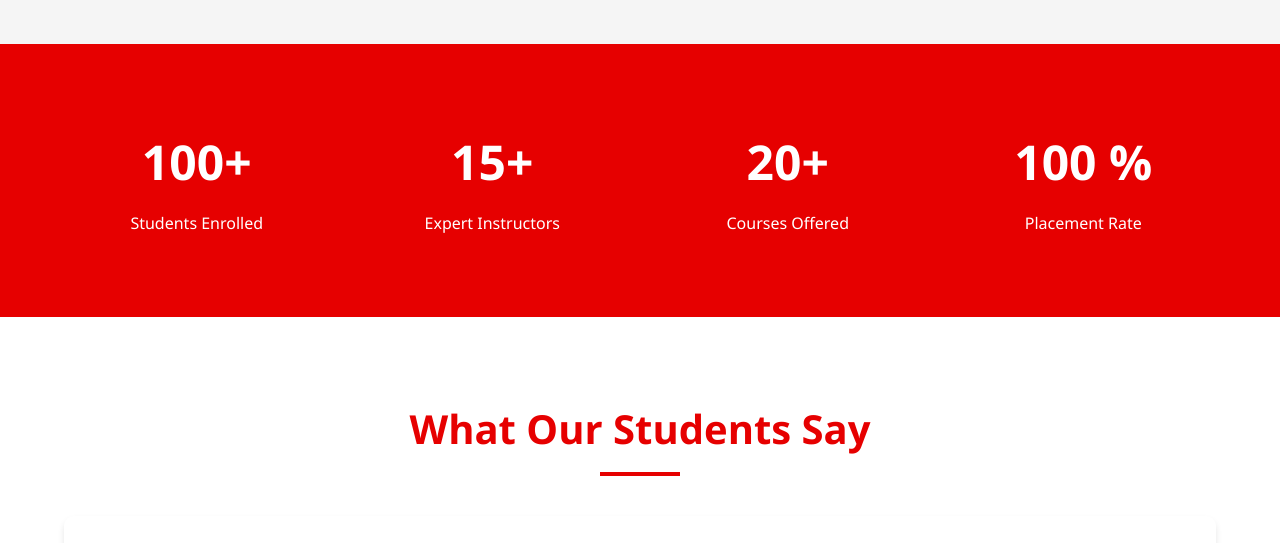
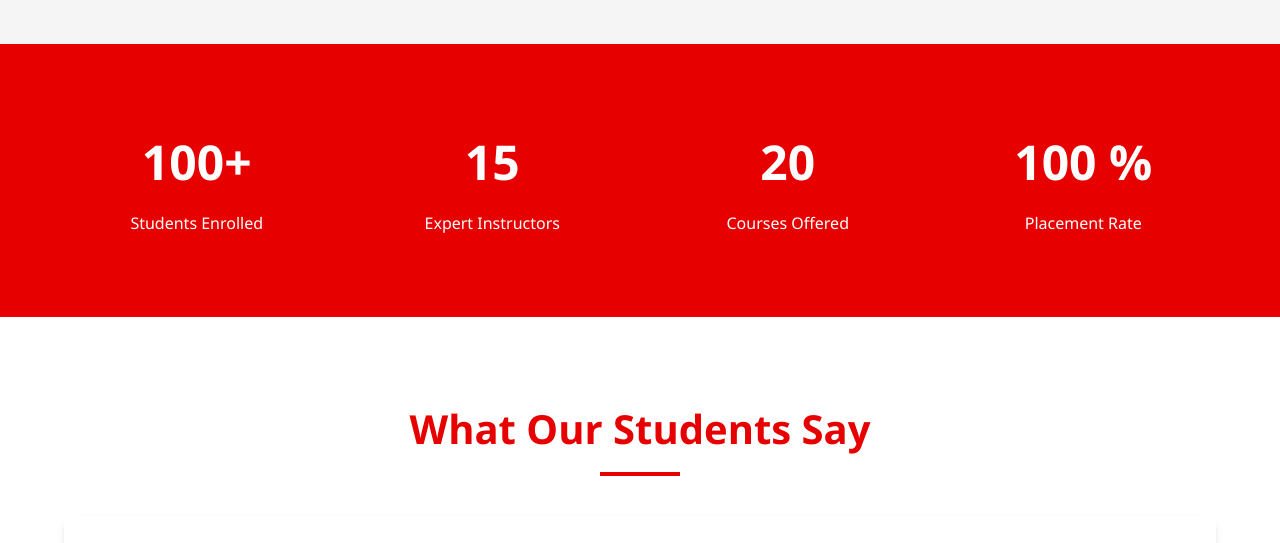
Before and after one commit to AjayJ19/Suntech1, a plain HTML site: page index.html in a window 1280 px wide. Shown: the part 2020-2563 px from the top of the page. Drawn offline with Linux system fonts and the light colour scheme; a script that the page names is missing.

Commit message:
index.html

```diff
--- a/index.html
+++ b/index.html
@@ -176,11 +176,11 @@
                 <p>Students Enrolled</p>
             </div>
             <div class="stat-item animate-on-scroll">
-                <div class="stat-number" data-count="25">15+</div>
+                <div class="stat-number" data-count="25">15</div>
                 <p>Expert Instructors</p>
             </div>
             <div class="stat-item animate-on-scroll">
-                <div class="stat-number" data-count="15">20+</div>
+                <div class="stat-number" data-count="15">20</div>
                 <p>Courses Offered</p>
             </div>
             <div class="stat-item animate-on-scroll">
```
